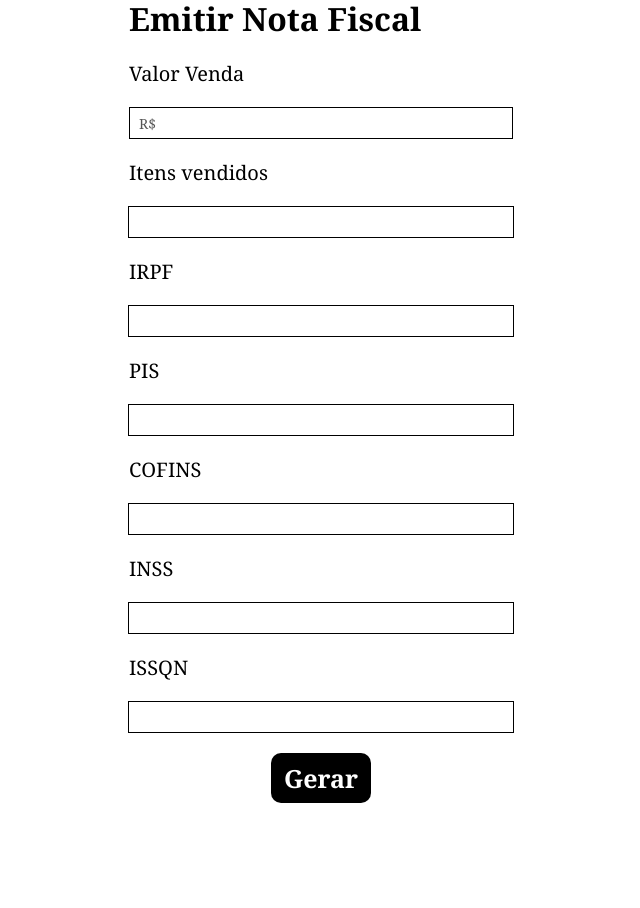
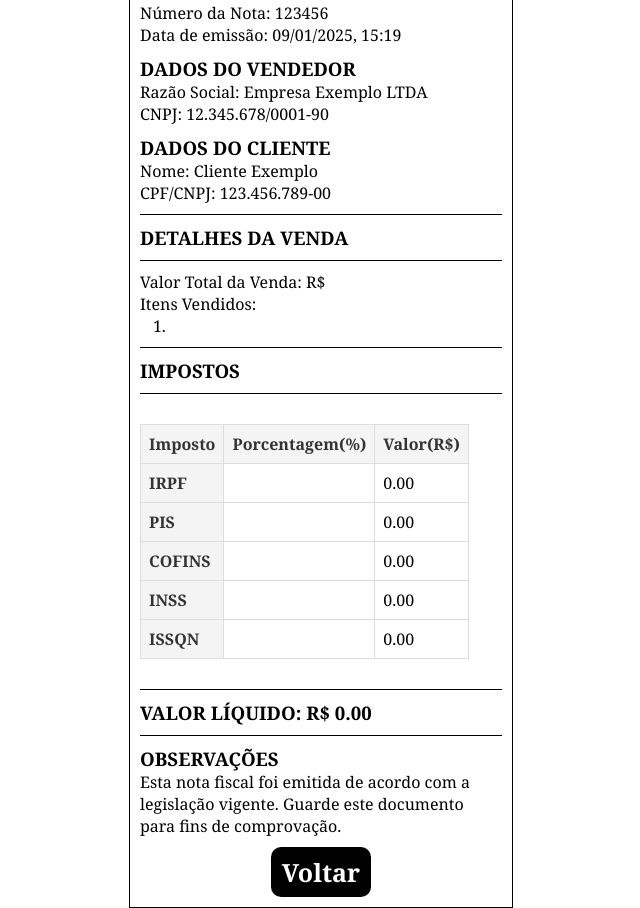
Before and after one commit to Thullyoo/desafio-saguitech, a plain HTML site: page index.html in a window 1280 px wide. Both pictures are taken after a click on the button "Gerar". Shown: the whole page, without its empty margins (319-959 px from the left). Before the commit the page ends 803 px from the top, so only its background shows below. Drawn offline with Linux system fonts and the light colour scheme.

Commit message:
feat: add logic for generate nsfe and css

```diff
--- a/app.js
+++ b/app.js
@@ -0,0 +1,99 @@
+//PRINCIPAIS DIVS
+const nota_fiscal_container = document.querySelector(".nota_fiscal_container");
+const form_container = document.querySelector(".form_container");
+
+//INPUTS
+const inputValorVenda = document.querySelector("#valor_venda");
+const inputItensVendidos = document.querySelector("#itens_vendidos");
+const inputIRPF = document.querySelector("#irpf");
+const inputPIS = document.querySelector("#pis");
+const inputCOFINS = document.querySelector("#cofins");
+const inputINSS = document.querySelector("#inss");
+const inputISSQN = document.querySelector("#issqn");
+
+//CAMPOS DA NOTA FISCAL
+const dataEmissao = document.querySelector("#date_emittion");
+const valorTotal = document.querySelector("#totalValue");
+const listaItensVendidos = document.querySelector("#lista_itens_vendidos");
+const irpfPorcentagem = document.querySelector("#irpfPorcentagem");
+const irpfValue = document.querySelector("#irpfValue");
+const pisPorcentagem = document.querySelector("#pisPorcentagem");
+const pisValue = document.querySelector("#pisValue");
+const cofinsPorcentagem = document.querySelector("#cofinsPorcentagem");
+const cofinsValue = document.querySelector("#cofinsValue");
+const inssPorcentagem = document.querySelector("#inssPorcentagem");
+const inssValue = document.querySelector("#inssValue");
+const issqnPorcentagem = document.querySelector("#issqnPorcentagem");
+const issqnValue = document.querySelector("#issqnValue");
+const liquid_value = document.querySelector("#liquid_value");
+
+function isNotVisibleNotaFiscal(){
+  nota_fiscal_container.classList.add("isNotVisible")
+  form_container.classList.remove("isNotVisible")
+  listaItensVendidos.textContent = "";
+}
+
+function isVisibleNotaFiscal(){
+  gerarNotaFiscal();
+  nota_fiscal_container.classList.remove("isNotVisible")
+  form_container.classList.add("isNotVisible")
+}
+
+function gerarNotaFiscal(){
+  let data = getDataAtual();
+  let itensSeparados = separaItens(inputItensVendidos.value);
+  let valorImpostoIRPF = getValorImposto(inputIRPF.value);
+  let valorImpostoPIS = getValorImposto(inputPIS.value);
+  let valorImpostoCOFINS = getValorImposto(inputCOFINS.value);
+  let valorImpostoINSS = getValorImposto(inputINSS.value);
+  let valorImpostoISSQN = getValorImposto(inputISSQN.value);
+  let liquidValue = 0;
+  liquidValue += parseFloat(valorImpostoIRPF) + parseFloat(valorImpostoPIS) + parseFloat(valorImpostoCOFINS) + parseFloat(valorImpostoINSS) + parseFloat(valorImpostoISSQN);
+
+  dataEmissao.textContent = `Data de emissão: ${data}`
+  valorTotal.textContent = `Valor Total da Venda: R$ ${inputValorVenda.value}`
+  criaListItens(itensSeparados);
+  irpfPorcentagem.textContent = inputIRPF.value;
+  pisPorcentagem.textContent = inputPIS.value;
+  cofinsPorcentagem.textContent = inputCOFINS.value;
+  inssPorcentagem.textContent = inputINSS.value;
+  issqnPorcentagem.textContent = inputISSQN.value;
+  irpfValue.textContent = valorImpostoIRPF;
+  pisValue.textContent = valorImpostoPIS;
+  cofinsValue.textContent = valorImpostoCOFINS;
+  inssValue.textContent = valorImpostoINSS;
+  issqnValue.textContent = valorImpostoISSQN;
+  liquid_value.textContent = `VALOR LÍQUIDO: R$ ${liquidValue.toFixed(2)}`;
+}
+
+function separaItens(itens){
+  return itens.split(",");
+}
+
+function getDataAtual(){
+
+  const dataAtual = new Date();
+
+  const dataFormatada = dataAtual.toLocaleString('pt-BR', {
+    day: '2-digit',
+    month: '2-digit',
+    year: 'numeric',
+    hour: '2-digit',
+    minute: '2-digit'
+  });
+
+  return dataFormatada;
+}
+
+function criaListItens(itensSeparados){
+  for(let i = 0; i < itensSeparados.length; i++){
+    let li = document.createElement("li");
+    li.textContent = itensSeparados[i];
+    listaItensVendidos.appendChild(li);
+  }
+}
+
+function getValorImposto(imposto){
+  const numberaleatorio = imposto * (inputValorVenda.value / 100);
+  return numberaleatorio.toFixed(2);
+}
--- a/global.css
+++ b/global.css
@@ -4,6 +4,7 @@
   border: 0px;
   width: 100%;
   font-family: Cambria, Cochin, Georgia, Times, 'Times New Roman', serif;
+  box-sizing: border-box;
 }
 
 .main{
@@ -50,6 +51,7 @@ input{
   height: 30px;
   font-size: 14px;
   border: 1px solid black;
+  padding-left: 5px;
 }
 
 button{
@@ -78,9 +80,11 @@ input[type="number"]::-webkit-outer-spin-button {
 .nota_fiscal_container{
   display: flex;
   width: 30%;
-  gap: 20px;
+  height: auto;
+  gap: 10px;
   flex-direction: column;
-
+  border: 1px solid black;
+  padding: 10px;
 }
 
 .table_impostos {
@@ -108,6 +112,16 @@ input[type="number"]::-webkit-outer-spin-button {
   align-self: center;
 }
 
+ol > li{
+  margin-left: 30px;
+}
+
+.tittle, .second_tittle, .third_tittle, .liquid_value{
+  border-top: 1px solid black;
+  border-bottom: 1px solid black;
+  padding: 10px 0px 10px 0px;
+}
+
 .isNotVisible{
   display: none;
 }
--- a/index.html
+++ b/index.html
@@ -25,13 +25,12 @@
       <input type="number" id="pis" min="0">
       <label for="cofins">COFINS</label>
       <input type="number" id="cofins" min="0">
-      <label for="" id="inss">INSS</label>
+      <label for="">INSS</label>
       <input type="number" id="inss" min="0">
       <label for="issqn">ISSQN</label>
       <input type="number" name="" id="issqn" min="0">
       <button type="button" onclick="isVisibleNotaFiscal()">Gerar</button>
     </form>
-
 
     <div class="nota_fiscal_container isNotVisible">
       <div class="tittle">
@@ -39,7 +38,7 @@
       </div>
       <div class="first_info">
         <p>Número da Nota: 123456</p>
-        <p>Data de emissão: 08/01/2025 14:30</p>
+        <p id="date_emittion">Data de emissão: 08/01/2025 14:30</p>
       </div>
       <div class="seller_info">
         <h3>DADOS DO VENDEDOR</h3>
@@ -55,9 +54,10 @@
         <h3>DETALHES DA VENDA</h3>
       </div>
       <div class="venda_info">
-        <p>Valor Total da Venda: R$ 1.500,00</p>
+        <p id="totalValue"></p>
         <p>Itens Vendidos:</p>
-        <p>1. Serviço de Consultoria - Quantidade: 1 - Valor Unitário: R$ 1.500,00
+        <ol id="lista_itens_vendidos">
+        </ol>
       </div>
       <div class="third_tittle">
         <h3>IMPOSTOS</h3>
@@ -70,32 +70,32 @@
         </tr>
         <tr>
           <th>IRPF</th>
-          <td>15</td>
-          <td>225,00</td>
+          <td id="irpfPorcentagem"></td>
+          <td id="irpfValue">225,00</td>
         </tr>
         <tr>
           <th>PIS</th>
-          <td>1,65</td>
-          <td>24,75</td>
+          <td id="pisPorcentagem">1,65</td>
+          <td id="pisValue">24,75</td>
         </tr>
         <tr>
           <th>COFINS</th>
-          <td>7,6</td>
-          <td>114,00</td>
+          <td id="cofinsPorcentagem">7,6</td>
+          <td id="cofinsValue">114,00</td>
         </tr>
         <tr>
           <th>INSS</th>
-          <td>11</td>
-          <td>165,00</td>
+          <td id="inssPorcentagem">11</td>
+          <td id="inssValue">165,00</td>
         </tr>
         <tr>
           <th>ISSQN</th>
-          <td>5</td>
-          <td>75,00</td>
+          <td id="issqnPorcentagem">5</td>
+          <td id="issqnValue">75,00</td>
         </tr>
       </table>
       <div class="liquid_value">
-        <h3>VALOR LÍQUIDO: R$ 896,25</h3>
+        <h3 id="liquid_value"></h3>
       </div>
       <div>
         <h3>OBSERVAÇÕES</h3>
@@ -104,5 +104,6 @@
       <button class="voltar_btn" onclick="isNotVisibleNotaFiscal()">Voltar</button>
     </div>
   </div>
+  <script src="app.js"></script>
 </body>
 </html>
```
